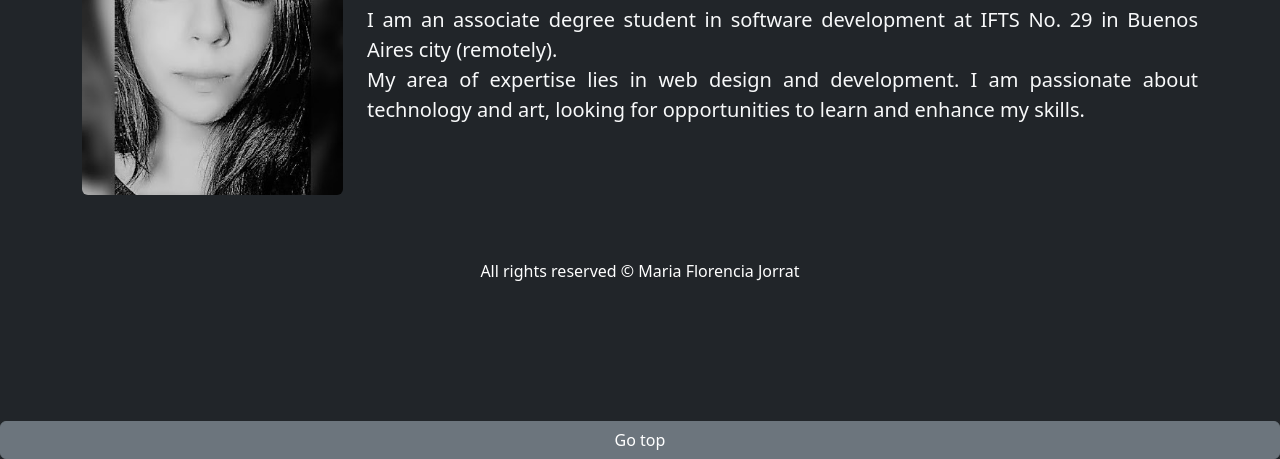
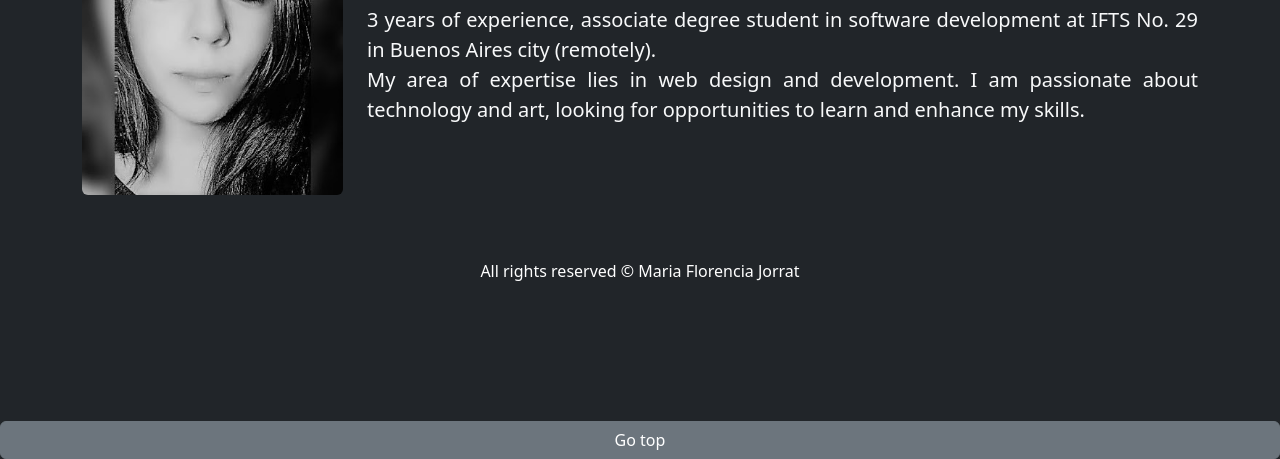
Before and after one commit to mariajorrat/Personal_page, a plain HTML site: page index.html in a window 1280 px wide. Shown: the part 341-800 px from the top of the page. Drawn offline with Linux system fonts and the light colour scheme.

Commit message:
Update index.html

```diff
--- a/index.html
+++ b/index.html
@@ -56,7 +56,7 @@
           <div class="col-md-9">
             <br>
             <h2>I'm Maria</h2>
-            <p class="lead">I am an associate degree student in software development at IFTS No. 29 in Buenos Aires city (remotely).
+            <p class="lead">3 years of experience, associate degree student in software development at IFTS No. 29 in Buenos Aires city (remotely).
 <br>My area of expertise lies in web design and development. I am passionate about technology and art, looking for opportunities to learn and enhance my skills.
 <br>
             </p>
```
